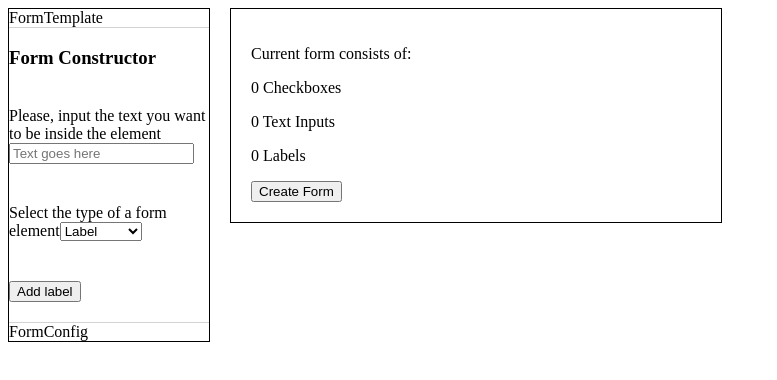
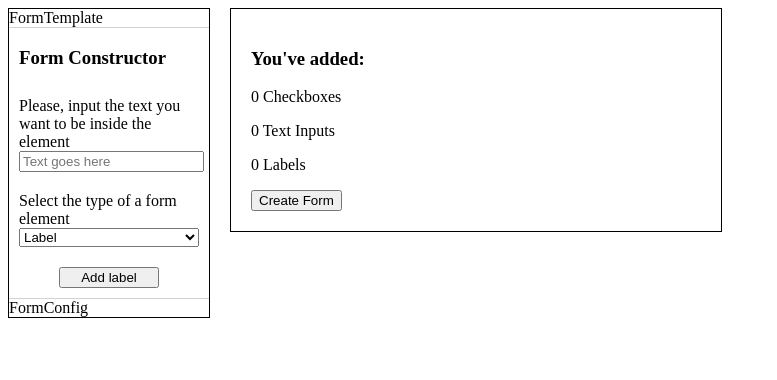
Before and after one commit to tony-blackie/form-constructor, a React app: page / in a window 1280 px wide. Shown: the top 380 px of the page, without its empty margins (0-777 px from the left). Built offline with nearby package versions, Linux system fonts and the light colour scheme.

Commit message:
Number of small improvements

```diff
--- a/src/components/FormConstructor.jsx
+++ b/src/components/FormConstructor.jsx
@@ -45,14 +45,24 @@ export default class FormConstructor extends Component {
                 </div>
                 <div className="constructor__component">
                     <label>Select the type of a form element</label>
-                    <select value={this.state.elementType} onChange={this.handleSelectChange}>
+
+                    <select
+                        value={this.state.elementType}
+                        onChange={this.handleSelectChange}
+                        className="constructor__select"
+                    >
                         <option value="label">Label</option>
                         <option value="checkbox">Checkbox</option>
                         <option value="text">Text input</option>
                     </select>
                 </div>
-                <div className="constructor__component">
-                    <button onClick={this.handleSubmit}>Add {this.state.elementType}</button>
+                <div className="constructor__submit-wrapper">
+                    <button
+                        onClick={this.handleSubmit}
+                        className="constructor__submit"
+                    >
+                        Add {this.state.elementType}
+                    </button>
                 </div>
                 {
                     this.state.isErrorShown ?
--- a/src/components/Info.jsx
+++ b/src/components/Info.jsx
@@ -48,12 +48,14 @@ export default class Info extends Component {
 
         return (
             <div>
-                <p>Current form consists of:</p>
+                <h3>You've added:</h3>
                 <p>{checkboxCounter} Checkboxes</p>
                 <p>{textCounter} Text Inputs</p>
                 <p>{labelCounter} Labels</p>
 
-                <button onClick={this.createForm}>Create Form</button>
+                <button onClick={this.createForm}>
+                    Create Form
+                </button>
                 {
                     this.state.isErrorShown ?
                     <div>Form can't have 0 elements. Please use Form Constructor to add some</div>
--- a/src/sass/constructor.scss
+++ b/src/sass/constructor.scss
@@ -1,8 +1,23 @@
 .constructor {
   border-top: 1px solid lightgray;
   border-bottom: 1px solid lightgray;
+  padding: 0 10px 0 10px;
 
   &__component {
-    padding: 20px 0 20px 0;
+    padding: 10px 0 10px 0;
+  }
+
+  &__select {
+    display: block;
+    width: 100%;
+  }
+
+  &__submit-wrapper {
+    text-align: center;
+    padding: 10px 0 10px 0;
+  }
+
+  &__submit {
+    width: 100px;
   }
 }
```
